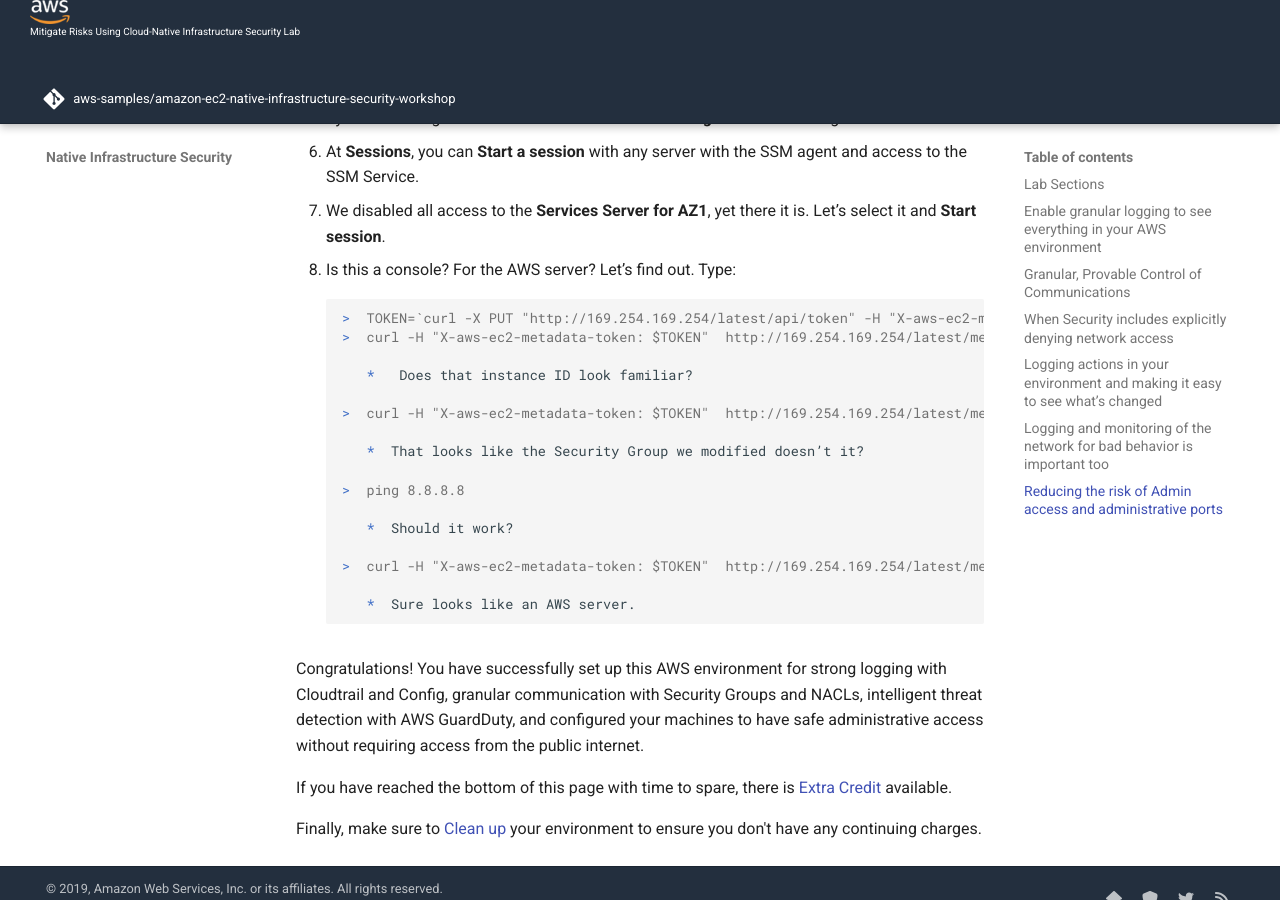
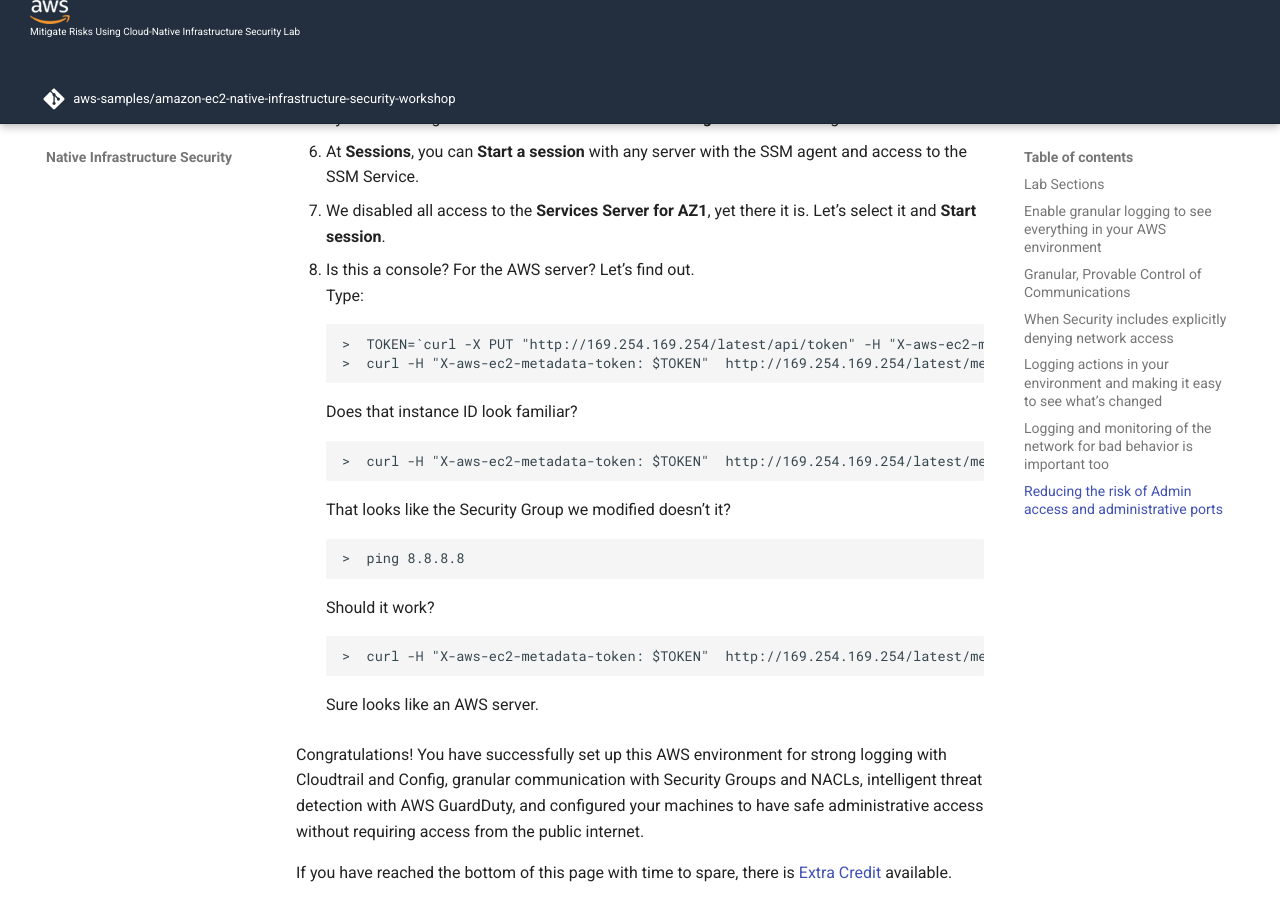
Before and after one commit to devonartis/amazon-ec2-native-infrastructure-security-workshop, an MkDocs documentation site: the page built from docs/labsteps.md, in a window 1280 px wide and 900 px high, scrolled down 6602 px. Built offline with MkDocs 1.6.1 and Material for MkDocs 9.7.7, drawn with Linux system fonts in a browser that asks for light colours; comment, search, counter and statistics services are not loaded; part of the change alters nothing that is shown.

Commit message:
Fixing formatting

```diff
--- a/docs/labsteps.md
+++ b/docs/labsteps.md
@@ -151,25 +151,26 @@ Finally, let's further reduce administrative risks by reducing access and improv
 5.    Systems Manager has a feature called **Session Manager** worth checking out.
 6.    At **Sessions**, you can **Start a session** with any server with the SSM agent and access to the SSM Service.
 7.    We disabled all access to the **Services Server for AZ1**, yet there it is. Let’s select it and **Start session**.
-8.    Is this a console? For the AWS server? Let’s find out.  Type:
+8.    Is this a console? For the AWS server? Let’s find out.
+       Type:
 
         >  TOKEN=`curl -X PUT "http://169.254.169.254/latest/api/token" -H "X-aws-ec2-metadata-token-ttl-seconds: 21600"`
         >  curl -H "X-aws-ec2-metadata-token: $TOKEN"  http://169.254.169.254/latest/meta-data/instance-id
 
-           *   Does that instance ID look familiar?
+       Does that instance ID look familiar?
 
         >  curl -H "X-aws-ec2-metadata-token: $TOKEN"  http://169.254.169.254/latest/meta-data/security-groups
 
-           *  That looks like the Security Group we modified doesn’t it?
+       That looks like the Security Group we modified doesn’t it?
 
-        >  ping 8.8.8.8
+       	>  ping 8.8.8.8
 
-           *  Should it work?
+       Should it work?
 
         >  curl -H "X-aws-ec2-metadata-token: $TOKEN"  http://169.254.169.254/latest/meta-data/iam/security-credentials/SharedServerConnectivityRole
 
 
-           *  Sure looks like an AWS server.
+       Sure looks like an AWS server.
 
 Congratulations!  You have successfully set up this AWS environment for strong logging with Cloudtrail and Config, granular communication with Security Groups and NACLs, intelligent threat detection with AWS GuardDuty, and configured your machines to have safe administrative access without requiring access from the public internet.
 
```
Also changed, not shown: site/index.html, site/labsteps/index.html, site/search/search_index.json, 1 other file.
